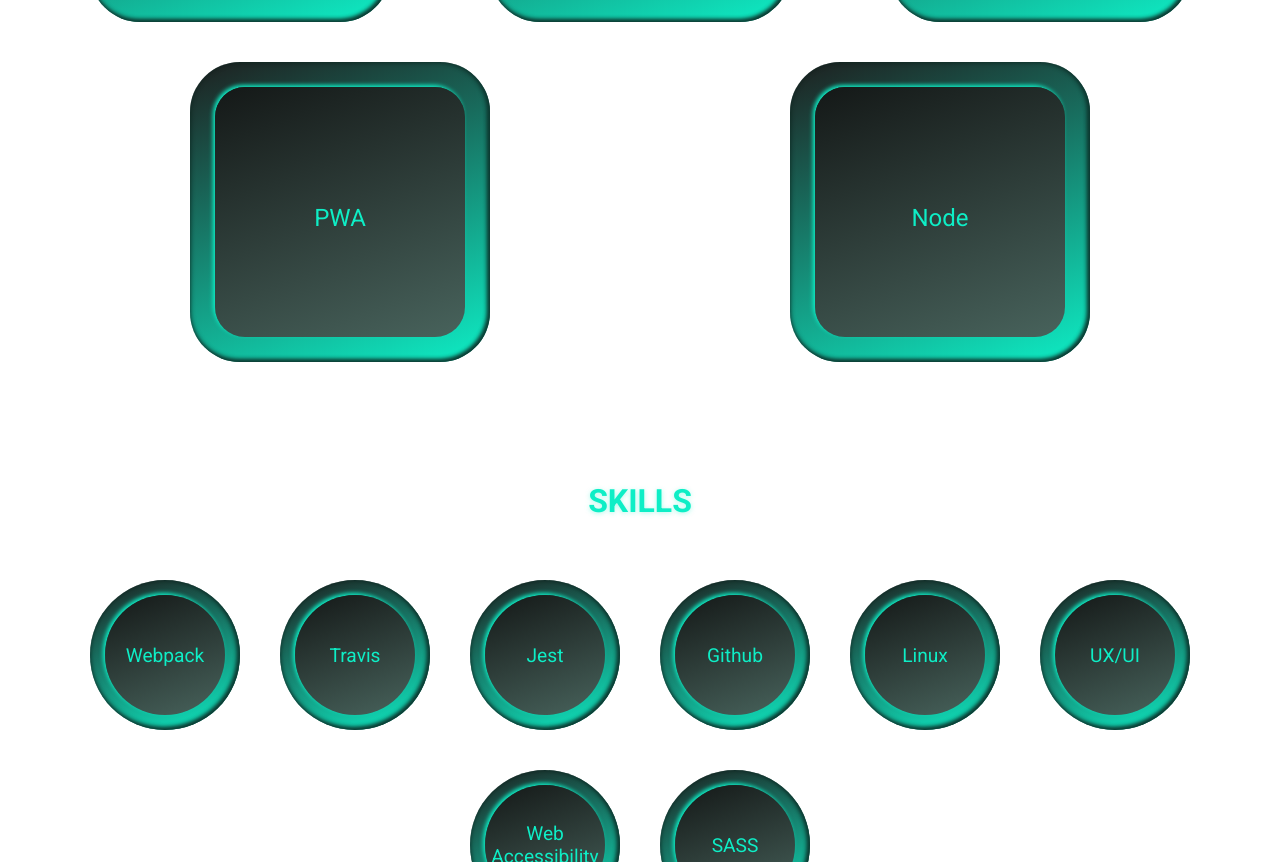
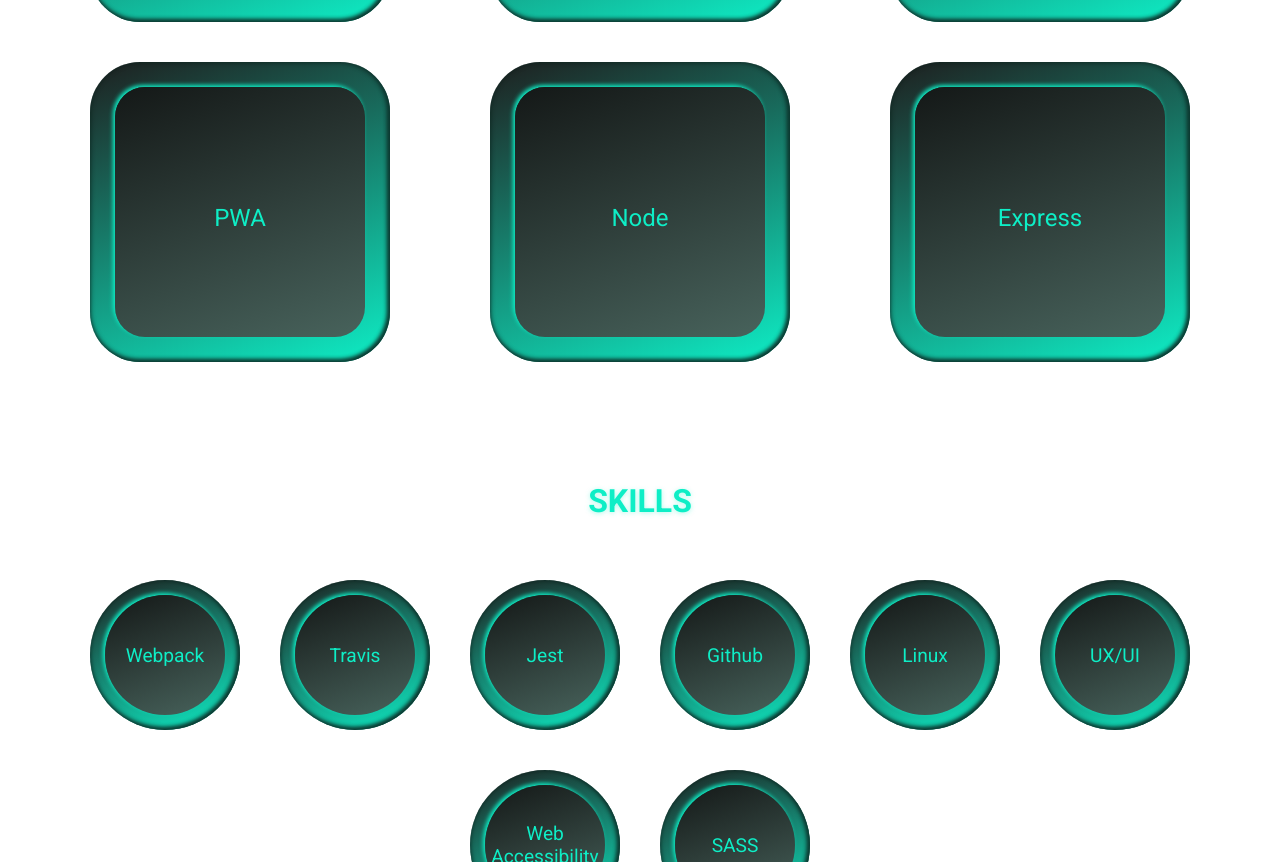
Before and after one commit to jdriosdev/portfolio, a plain HTML site: page index.html in a window 1280 px wide. Shown: the part 1476-2338 px from the top of the page. Drawn offline with Linux system fonts and the light colour scheme.

Commit message:
Update index.html

```diff
--- a/index.html
+++ b/index.html
@@ -98,6 +98,14 @@
                     </a>
                 </div>
             </div>
+            <div class="card__container">
+                <div class="card__inner">
+                    <p>Express</p>
+                    <a href='https://express-blog-just-me.herokuapp.com/' target="_blank">
+                        <button>Visit Project</button>
+                    </a>
+                </div>
+            </div>
         </div>
 
     </article>
```
